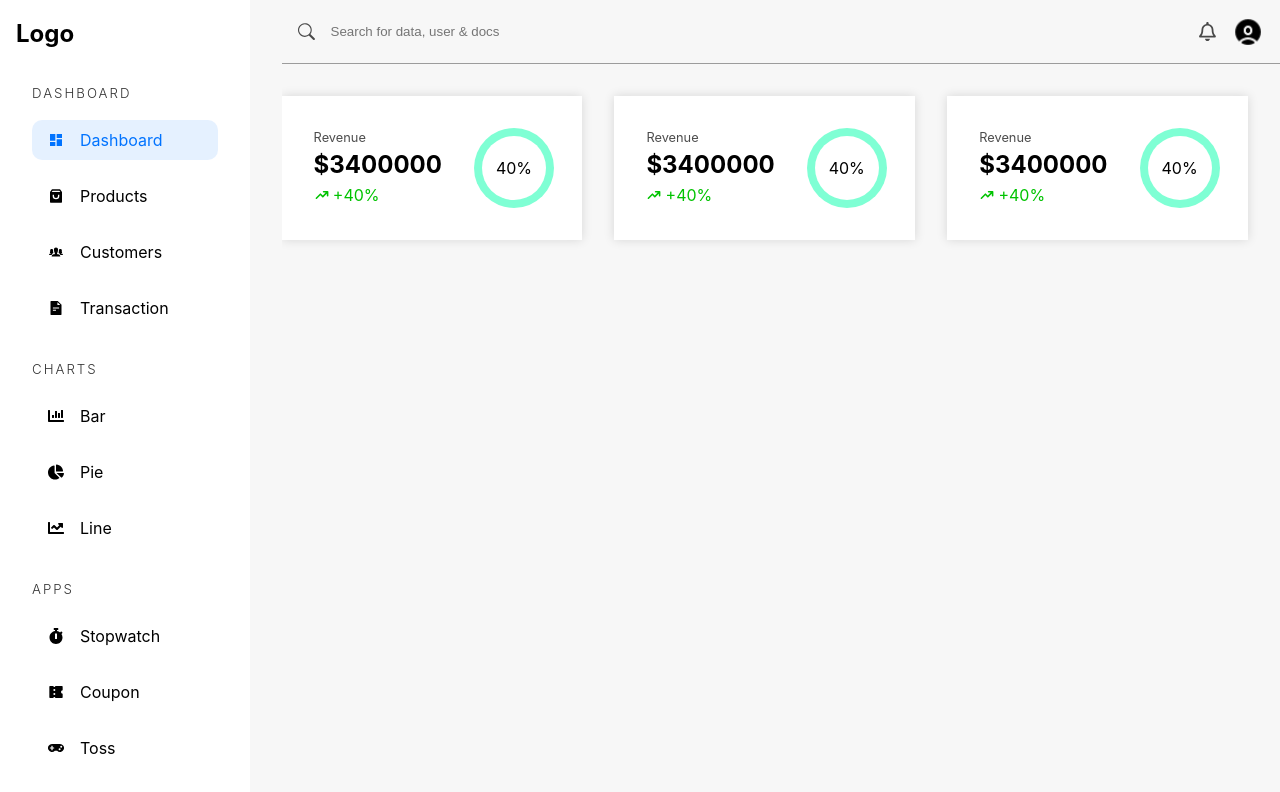
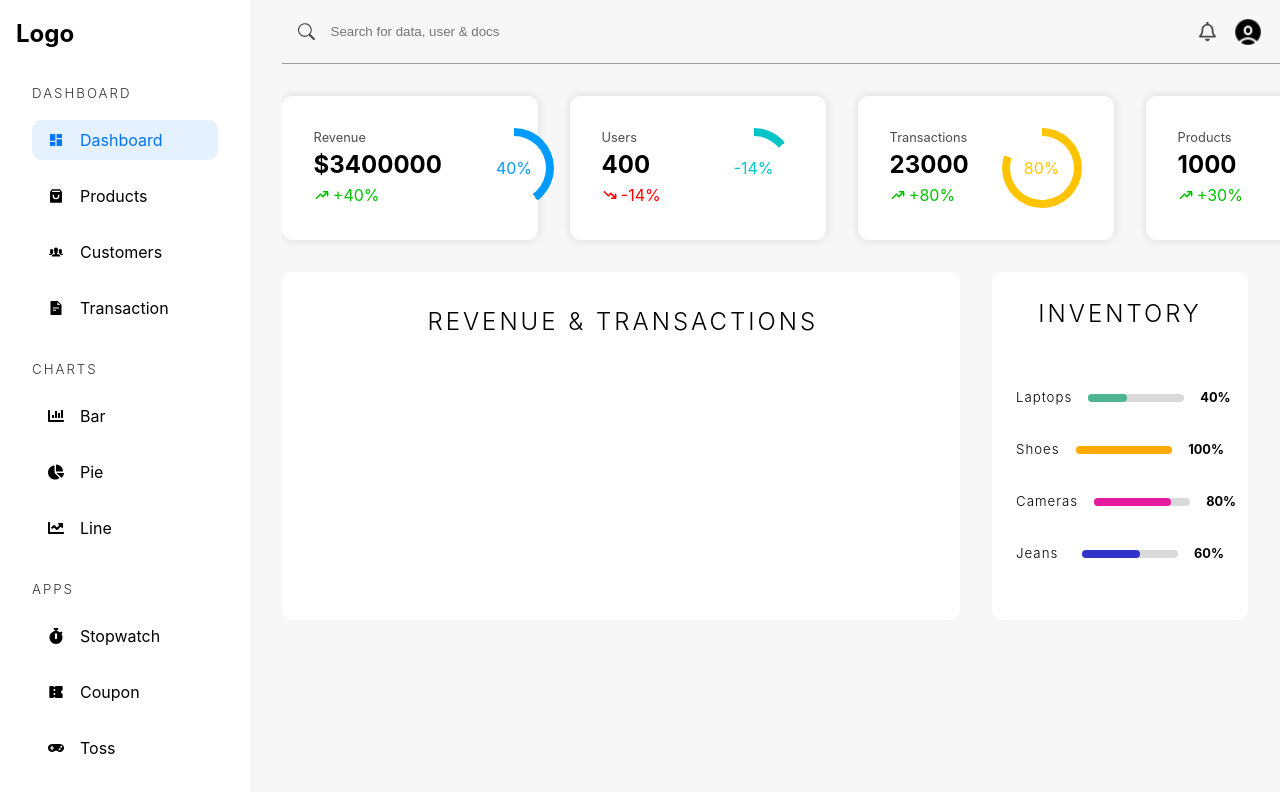
Before and after one commit to JeetBhagya/Admin-Dashboard-App, a React (Vite) app in the folder ADMIN-DASHBOARD/: page /admin/dashboard in a window 1280 px wide. Shown: the top 792 px of the page. Built offline with nearby package versions, Linux system fonts and the light colour scheme.

Commit message:
design dashboard: day-2

```diff
--- /dev/null
+++ b/ADMIN-DASHBOARD/src/assets/data.json
@@ -0,0 +1,53 @@
+{
+    "categories": [
+      {
+        "value": 40,
+        "heading": "Laptops"
+      },
+
+      {
+        "value": 100,
+        "heading": "Shoes"
+      },
+      {
+        "value": 80,
+        "heading": "Cameras"
+      },
+      {
+        "value": 60,
+        "heading": "Jeans"
+      }
+
+    ],
+
+    "transaction": [
+      {
+        "id": "ksdnfkjsdfx",
+        "amount": 4000,
+        "quantity": 4,
+        "discount": 300,
+        "status": "Processing"
+      },
+      {
+        "id": "sdsdssdsd",
+        "amount": 5100,
+        "quantity": 2,
+        "discount": 900,
+        "status": "Processing"
+      },
+      {
+        "id": "sdsdcvsssdsd",
+        "amount": 13000,
+        "quantity": 91,
+        "discount": 0,
+        "status": "Shipped"
+      },
+      {
+        "id": "dfddddfd",
+        "amount": 2300,
+        "quantity": 4,
+        "discount": 2000,
+        "status": "Processing"
+      }
+    ]
+  }
--- a/ADMIN-DASHBOARD/src/pages/Dashboard.tsx
+++ b/ADMIN-DASHBOARD/src/pages/Dashboard.tsx
@@ -3,6 +3,8 @@ import AdminSidebar from "../components/AdminSidebar"
 import {BsSearch} from 'react-icons/bs';
 import profile from '../assets/profile-icon.png';
 import {HiTrendingUp, HiTrendingDown} from 'react-icons/hi'
+import data from "../assets/data.json";
+
 
 function Dashboard() {
   return (
@@ -22,24 +24,47 @@ function Dashboard() {
             amount={true}
             value={3400000}
             heading="Revenue"
-            color="rgb(0, 155, 255)"
+            color="rgb(0 155 255)"
           />
           <WidgetItem
-            percent={40}
-            amount={true}
-            value={3400000}
-            heading="Revenue"
-            color="rgb(0, 155, 255)"
+            percent={-14}
+            value={400}
+            heading="Users"
+            color="rgb(0 198 202)"
           />
           <WidgetItem
-            percent={40}
-            amount={true}
-            value={3400000}
-            heading="Revenue"
-            color="rgb(0, 155, 255)"
+            percent={80}
+            value={23000}
+            heading="Transactions"
+            color="rgb(255 196 0)"
+          />
+          <WidgetItem
+            percent={30}
+            value={1000}
+            heading="Products"
+            color="rgb(76 0 255)"
           />
         </section>
-
+        <section className="graphContainer">
+          <div className="revenueChart">
+            <h2>Revenue & Transactions</h2>
+            {/*graph here */}
+          </div>
+          <div className="dashboardCategories">
+            <h2>Inventory</h2>
+            <div>
+              {data.categories.map((i)=>(
+                <CategoryItem
+                  key={i.heading}
+                  heading={i.heading}
+                  value={i.value}
+                  color={`hsl(${i.value*4},${i.value}%, 50%)`}
+                />
+              ))
+              }
+            </div>
+          </div>
+        </section>
 
       </main>
     </div>
@@ -53,7 +78,7 @@ interface WidgetItemProps{
   color: string;
   amount?: boolean;
 }
-const WidgetItem=({heading, value, percent, color, amount}:WidgetItemProps)=><article className="widget">
+const WidgetItem=({heading, value, percent, color, amount=false}:WidgetItemProps)=><article className="widget">
   <div className="widgetInfo">
     <p>{heading}</p>
     <h4>{amount? `$${value}`: value}</h4>
@@ -62,10 +87,39 @@ const WidgetItem=({heading, value, percent, color, amount}:WidgetItemProps)=><ar
         : <span className="red"><HiTrendingDown/>{percent}%{" "}</span>
     }
   </div>
-  <div className="widgetCircle">
-    <span color={color}>{percent}%</span>
+  <div
+    className="widgetCircle" style={
+      {background: `conic-gradient(
+        ${color} ${(Math.abs(percent)/100)*360}deg,
+        rgb(255,255,255) 0)`
+      }
+    }
+  >
+
+    <span style={{color}}>{percent}%</span>
   </div>
 
 </article>
 
+interface categoryProps{
+  color: string;
+  value: number;
+  heading: string;
+}
+
+const CategoryItem=({color, value, heading}: categoryProps)=>
+(
+  <div className="categoryItem">
+    <h5>{heading}</h5>
+    <div>
+      <div
+        style={{backgroundColor: color,
+                width: `${value}%`}}
+      ></div>
+    </div>
+    <span>{value}%</span>
+  </div>
+);
+
+
 export default Dashboard
--- a/ADMIN-DASHBOARD/src/styles/_dashboard.scss
+++ b/ADMIN-DASHBOARD/src/styles/_dashboard.scss
@@ -28,6 +28,7 @@
             background-color: white;
             box-shadow: 0 0 10px rgba(0, 0, 0,0.132);
             padding: 2rem;
+            border-radius: 10px;
             @include flex(row, space-between, stretch, 2rem);
             .widgetInfo{
                 >p{
@@ -62,4 +63,61 @@
             }
         }
     }
+    .graphContainer{
+        @include flex(row, unset, unset, 2rem);
+        padding: 0 2rem 2rem 0;
+        >div{
+            background-color: white;
+            border-radius: 10px;
+        }
+        .revenueChart{
+            width: 100%;
+            padding: 1rem 3rem;
+            >h2{
+                @include heading;
+                margin: 1rem 0 2rem 0.25rem;
+                text-align: center;
+            }
+        }
+        .dashboardCategories{
+            width: 100%;
+            max-width: 16rem;
+            @include flex(column, center, unset, 0);
+            padding-bottom: 2rem;
+            >h2{
+                @include heading;
+                margin: 1.5rem 0 2rem 0;
+                text-align: center;
+            }
+            >div{
+                overflow-y: auto;
+                padding: 0.5rem;
+            }
+            .categoryItem{
+                width: 100%;
+                @include flex(row, space-between);
+                padding: 1rem;
+                >h5{
+                    letter-spacing: 1px;
+                    font-weight: 300;
+                }
+                >div{
+                    margin-left: auto;
+                    width: 6rem;
+                    background-color: rgb(217, 217, 217);
+                    border-radius: 20px;
+                    height: 0.5rem;
+                    flex: none;
+                    >div{
+                        height: 100%;
+                        border-radius: 20px;
+                    }
+                }
+                >span{
+                    font-size: 0.8rem;
+                    font-weight: 700;
+                }
+            }
+        }
+    }
 }
--- a/ADMIN-DASHBOARD/src/styles/app.scss
+++ b/ADMIN-DASHBOARD/src/styles/app.scss
@@ -16,7 +16,7 @@ a {
 }
 
 .red{
-  color: red($color: #000000);
+  color: red;
 }
 .purple{
   color: purple;
```
